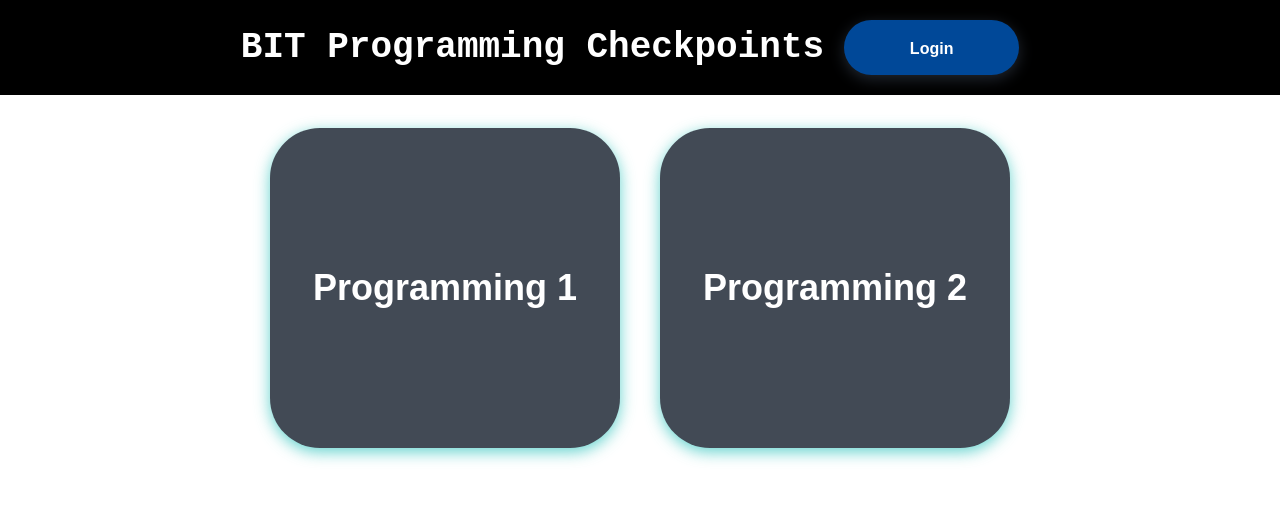
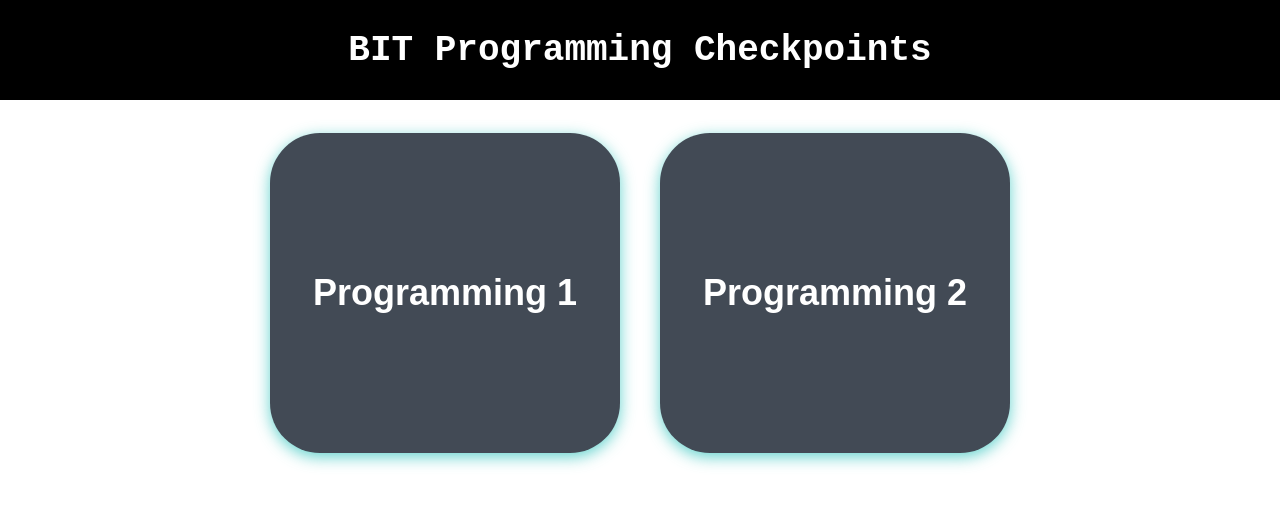
Before and after one commit to SamHewitt/OPLinks, a plain HTML site: page index.html in a window 1280 px wide. Drawn offline with Linux system fonts and the light colour scheme.

Commit message:
add work

```diff
--- a/index.html
+++ b/index.html
@@ -9,10 +9,10 @@
 <body>
   <header>
     BIT Programming Checkpoints
-    <button class="btn-hover2 color-8 link"
+    <!-- <button class="btn-hover2 color-8 link"
     onclick="window.location.href = 'http://mariadb.ict.op.ac.nz/~krissiw/IN5102021sem1/checkpoint_Tool/Student/index.php';">
       Login
-    </button>
+    </button> -->
 
 </header>
 
@@ -38,7 +38,7 @@ body {
 
 header {
   width: 100%;
-  height:10%;
+  height:100px;
   font-family: 'Courier New', Courier, monospace;
   font-size: 36px;
   color: #ffffff;
```
